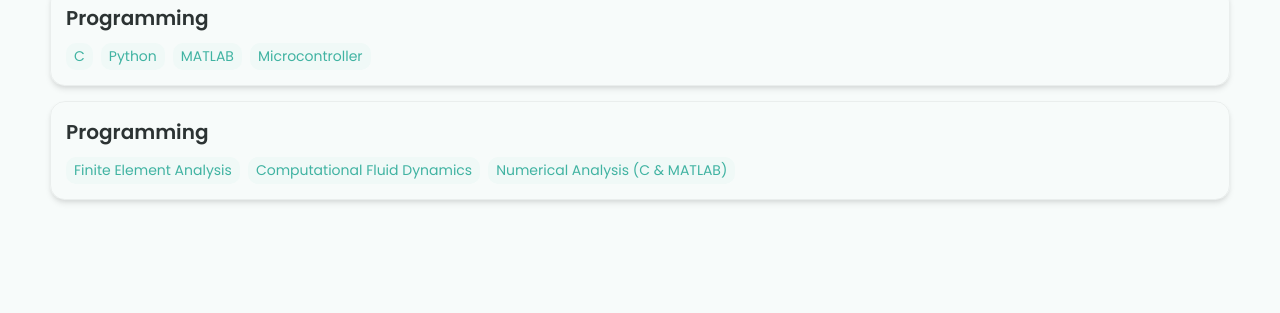
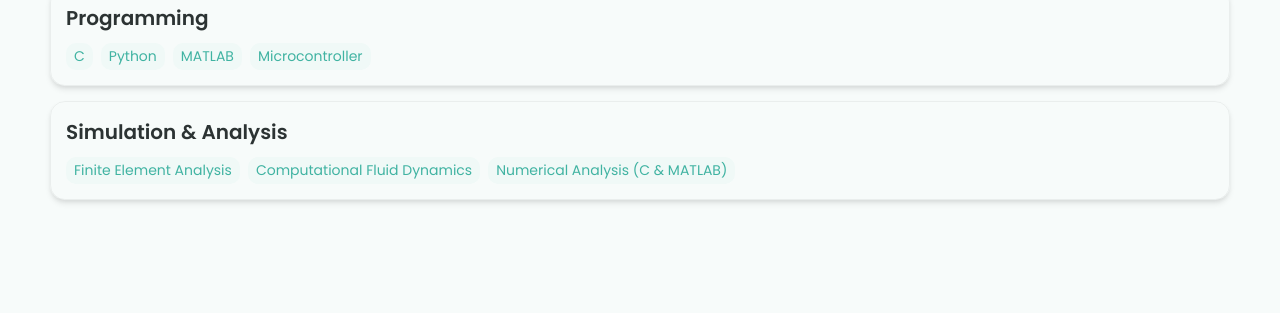
Before and after one commit to WidyasmaraDimas/WidyasmaraDimas.github.io, a Jekyll site: the page built from index.html, in a window 1280 px wide and 900 px high, scrolled down 1905 px. Shown: the part 142-455 px from the top of the window. Built offline with Jekyll 4.4.1, drawn with Linux system fonts in a browser that asks for light colours.

Commit message:
Update _config.yml

```diff
--- a/_config.yml
+++ b/_config.yml
@@ -70,7 +70,7 @@ skills:
     - Python
     - MATLAB
     - Microcontroller
-  - category: Programming
+  - category: Simulation & Analysis
     tools:
     - Finite Element Analysis
     - Computational Fluid Dynamics
@@ -82,13 +82,14 @@ formspree-key:   https://formspree.io/f/xpwkjjdq
 
 
 # Active theme (Updatethis to switch themes). Make sure to keep the indentation the samne.
-colors: # this is the basic theme
+colors:
   text: "#2c3333"
   border: "#e0f2ef"
   link: "#40b3a2"
   highlight: "#2a9d8f"
   background: "#f7fbfa"
   light_background: "#f0f9f7"
+
 # A few examples.
 basic theme:
   text: "#1a1c20"
@@ -98,7 +99,7 @@ basic theme:
   background: "#ffffff"
   light_background: "#f3f5fb"
 
-  mint theme:
+mint theme:
   text: "#2c3333"
   border: "#e0f2ef"
   link: "#40b3a2"
```
